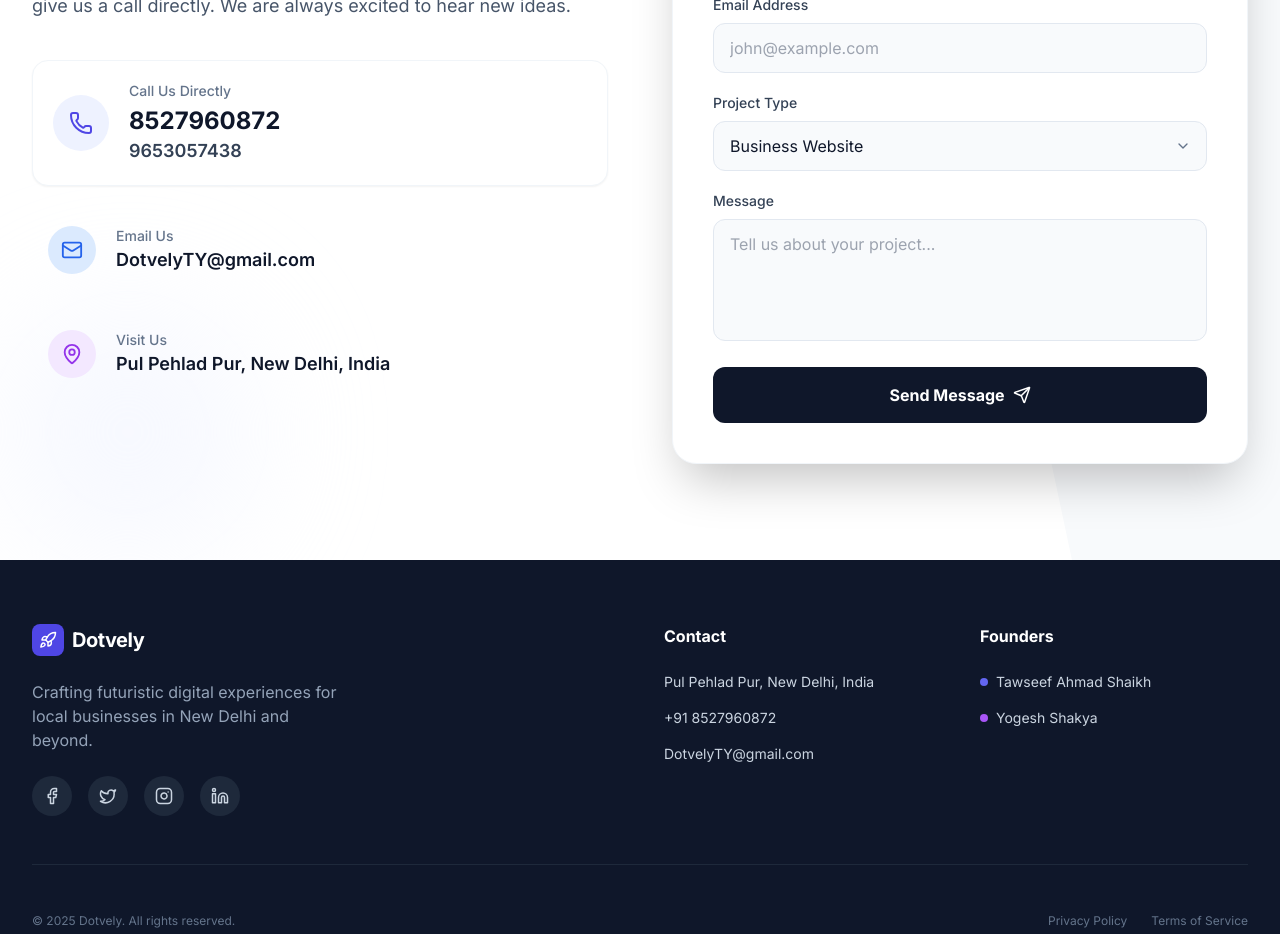
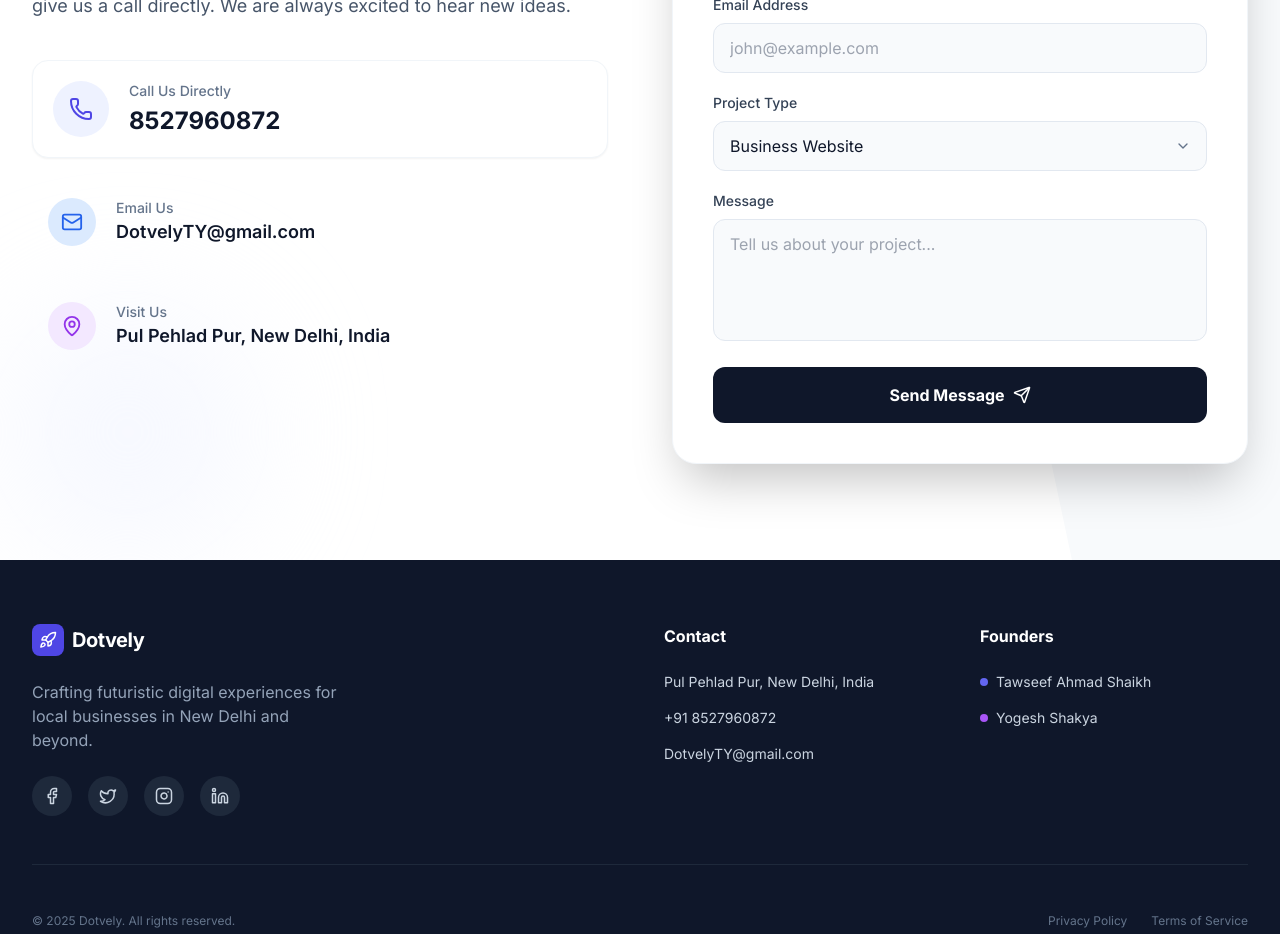
Before and after one commit to Tawseef10/Dotvely, a React (Vite) app: page / in a window 1280 px wide. Shown: the part 3760-4694 px from the top of the page. Built offline with nearby package versions, Linux system fonts and the light colour scheme.

Commit message:
Remove secondary contact number

```diff
--- a/components/Contact.tsx
+++ b/components/Contact.tsx
@@ -78,7 +78,6 @@ const Contact: React.FC = () => {
                 <div>
                   <p className="text-sm text-slate-500 font-medium mb-1">Call Us Directly</p>
                   <p className="text-2xl font-bold text-slate-900">8527960872</p>
-                  <p className="text-lg font-semibold text-slate-700">9653057438</p>
                 </div>
                 <div className="ml-auto opacity-0 group-hover:opacity-100 transform translate-x-[-10px] group-hover:translate-x-0 transition-all">
                     <ArrowRight className="text-indigo-400" />
```
